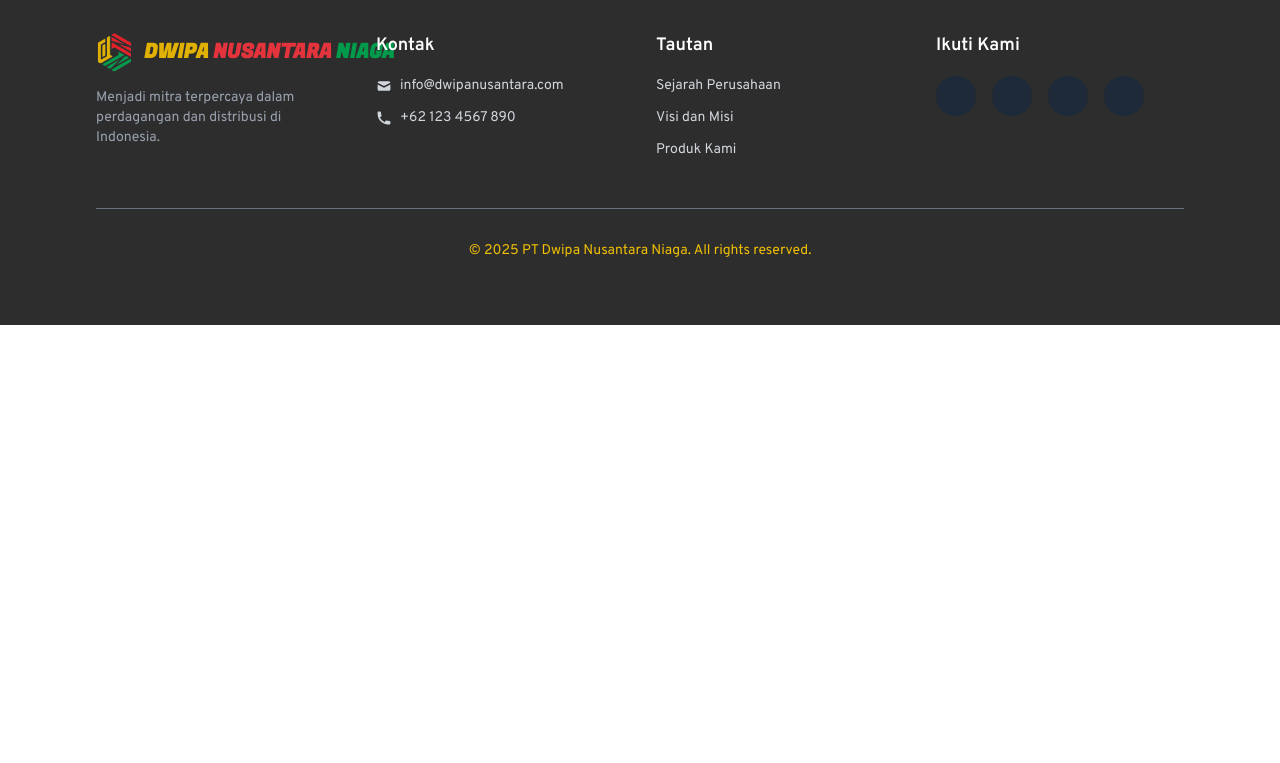
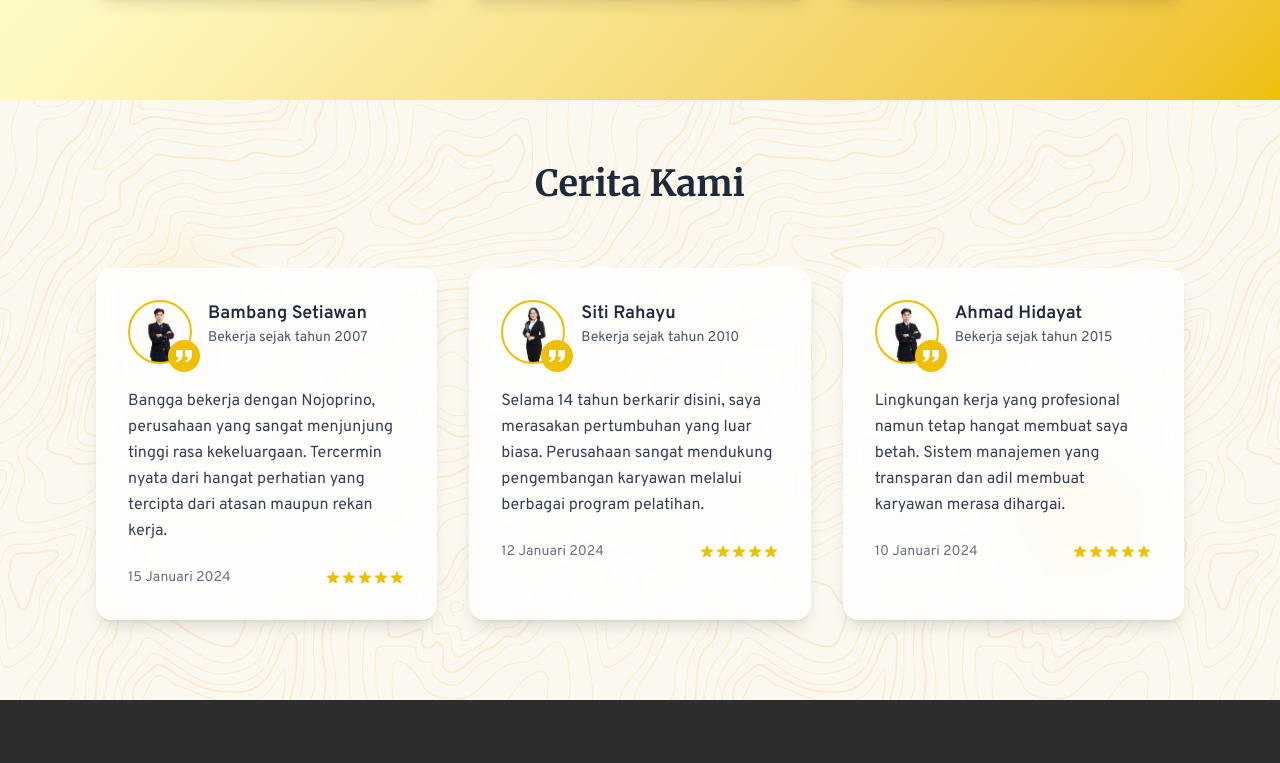
Before and after one commit to irfanfaiz25/dnn-company-profile, a React (Vite) app: page /tim-manajemen in a window 1280 px wide. Shown: the part 1264-2027 px from the top of the page. Before the commit the page ends 1589 px from the top, so only its background shows below. Built offline with nearby package versions, Linux system fonts and the light colour scheme.

Commit message:
feat: create testimonial section in tim & manajemen page

```diff
--- a/src/Pages/TimManajemen.jsx
+++ b/src/Pages/TimManajemen.jsx
@@ -37,6 +37,33 @@ const TimManajemen = () => {
       image: Profile2,
       description:
         "Profesional pemasaran kreatif dengan keahlian dalam pemasaran digital dan pengembangan merek. Memimpin kampanye sukses untuk perusahaan Fortune 100. Mencapai peningkatan 150% dalam keterlibatan media sosial dan pertumbuhan pangsa pasar 40% melalui strategi pemasaran inovatif.",
+    },
+  ];
+
+  const testimonials = [
+    {
+      name: "Bambang Setiawan",
+      position: "Bekerja sejak tahun 2007",
+      message:
+        "Bangga bekerja dengan Nojoprino, perusahaan yang sangat menjunjung tinggi rasa kekeluargaan. Tercermin nyata dari hangat perhatian yang tercipta dari atasan maupun rekan kerja.",
+      image: Profile1,
+      date: "15 Januari 2024",
+    },
+    {
+      name: "Siti Rahayu",
+      position: "Bekerja sejak tahun 2010",
+      message:
+        "Selama 14 tahun berkarir disini, saya merasakan pertumbuhan yang luar biasa. Perusahaan sangat mendukung pengembangan karyawan melalui berbagai program pelatihan.",
+      image: Profile2,
+      date: "12 Januari 2024",
+    },
+    {
+      name: "Ahmad Hidayat",
+      position: "Bekerja sejak tahun 2015",
+      message:
+        "Lingkungan kerja yang profesional namun tetap hangat membuat saya betah. Sistem manajemen yang transparan dan adil membuat karyawan merasa dihargai.",
+      image: Profile1,
+      date: "10 Januari 2024",
     },
   ];
 
@@ -101,7 +128,8 @@ const TimManajemen = () => {
   const [selectedProfile, setSelectedProfile] = useState(teams[0]);
 
   return (
-    <div className="w-full h-full pt-6 pb-20 bg-gradient-to-br from-white via-yellow-100 to-primary-gold overflow-hidden">
+    <div className="w-full h-full">
+      <div className="pt-6 bg-gradient-to-br from-white via-yellow-100 to-primary-gold overflow-hidden">
         <div className="w-full h-screen relative">
           <div className="container mx-auto px-16 h-full flex items-center justify-between">
             {/* Left side - Text content */}
@@ -193,7 +221,7 @@ const TimManajemen = () => {
           </div>
         </div>
 
-      <div className="container mx-auto mt-16">
+        <div className="container mx-auto mt-10 h-[500px] flex flex-col justify-center">
           <motion.h2
             initial={{ opacity: 0, y: 20 }}
             whileInView={{ opacity: 1, y: 0 }}
@@ -260,6 +288,141 @@ const TimManajemen = () => {
           </motion.div>
         </div>
       </div>
+
+      <div className="mx-auto px-24 py-16 min-h-[600px] section-background">
+        <motion.h2
+          initial={{ opacity: 0, y: 20 }}
+          whileInView={{ opacity: 1, y: 0 }}
+          viewport={{ once: true }}
+          transition={{ duration: 0.6 }}
+          className="text-4xl font-display font-bold text-center text-gray-800 mb-16"
+        >
+          Cerita Kami
+        </motion.h2>
+
+        <div className="relative">
+          {/* Decorative elements */}
+          <motion.div
+            initial={{ opacity: 0, scale: 0.5 }}
+            whileInView={{ opacity: 1, scale: 1 }}
+            transition={{ duration: 0.8 }}
+            className="absolute -top-6 left-10 w-20 h-20 bg-primary-gold/10 rounded-full blur-xl"
+          />
+          <motion.div
+            initial={{ opacity: 0, scale: 0.5 }}
+            whileInView={{ opacity: 1, scale: 1 }}
+            transition={{ duration: 0.8, delay: 0.2 }}
+            className="absolute bottom-10 right-10 w-32 h-32 bg-primary-gold/20 rounded-full blur-xl"
+          />
+
+          <motion.div
+            initial={{ opacity: 0, y: 50 }}
+            whileInView={{ opacity: 1, y: 0 }}
+            viewport={{ once: true, margin: "-100px" }}
+            transition={{ duration: 0.8, staggerChildren: 0.2 }}
+            className="grid grid-cols-3 gap-8 relative z-10"
+          >
+            {testimonials.map((testimonial, index) => (
+              <motion.div
+                key={index}
+                initial={{ opacity: 0, y: 30 }}
+                whileInView={{ opacity: 1, y: 0 }}
+                viewport={{ once: true }}
+                transition={{
+                  duration: 0.5,
+                  delay: index * 0.2,
+                  type: "spring",
+                  stiffness: 100,
+                }}
+                whileHover={{
+                  scale: 1.02,
+                  y: -8,
+                  transition: { duration: 0.3 },
+                }}
+                className="bg-white/80 backdrop-blur-sm p-8 rounded-2xl shadow-lg hover:shadow-2xl transition-all duration-300 group"
+              >
+                <motion.div
+                  className="flex items-start mb-6"
+                  initial={{ x: -20 }}
+                  whileInView={{ x: 0 }}
+                  transition={{ duration: 0.5, delay: index * 0.3 }}
+                >
+                  <div className="relative">
+                    <motion.div
+                      className="w-16 h-16 rounded-full overflow-hidden border-2 border-primary-gold"
+                      whileHover={{ scale: 1.1 }}
+                      transition={{ type: "spring", stiffness: 300 }}
+                    >
+                      <img
+                        src={testimonial.image}
+                        alt={testimonial.name}
+                        className="w-full h-full object-contain"
+                      />
+                    </motion.div>
+                    <motion.div
+                      className="absolute -bottom-2 -right-2 bg-primary-gold text-white p-2 rounded-full"
+                      whileHover={{ rotate: 180 }}
+                      transition={{ duration: 0.3 }}
+                    >
+                      <svg
+                        className="w-4 h-4"
+                        fill="currentColor"
+                        viewBox="0 0 24 24"
+                      >
+                        <path d="M9.983 3v7.391c0 5.704-3.731 9.57-8.983 10.609l-.995-2.151c2.432-.917 3.995-3.638 3.995-5.849h-4v-10h9.983zm14.017 0v7.391c0 5.704-3.748 9.571-9 10.609l-.996-2.151c2.433-.917 3.996-3.638 3.996-5.849h-3.983v-10h9.983z" />
+                      </svg>
+                    </motion.div>
+                  </div>
+                  <div className="ml-4">
+                    <motion.h3
+                      className="text-lg font-semibold text-gray-800 group-hover:text-primary-gold transition-colors"
+                      whileHover={{ scale: 1.05 }}
+                    >
+                      {testimonial.name}
+                    </motion.h3>
+                    <p className="text-sm text-gray-600">
+                      {testimonial.position}
+                    </p>
+                  </div>
+                </motion.div>
+                <motion.p
+                  className="text-gray-700 leading-relaxed"
+                  initial={{ opacity: 0 }}
+                  whileInView={{ opacity: 1 }}
+                  transition={{ duration: 0.5, delay: index * 0.4 }}
+                >
+                  {testimonial.message}
+                </motion.p>
+                <motion.div
+                  className="mt-6 flex items-center justify-between"
+                  initial={{ opacity: 0 }}
+                  whileInView={{ opacity: 1 }}
+                  transition={{ duration: 0.5, delay: index * 0.5 }}
+                >
+                  <p className="text-sm text-gray-500">{testimonial.date}</p>
+                  <div className="flex text-primary-gold">
+                    {[...Array(5)].map((_, i) => (
+                      <motion.svg
+                        key={i}
+                        className="w-4 h-4"
+                        fill="currentColor"
+                        viewBox="0 0 20 20"
+                        initial={{ opacity: 0, scale: 0 }}
+                        whileInView={{ opacity: 1, scale: 1 }}
+                        transition={{ duration: 0.3, delay: i * 0.1 }}
+                        whileHover={{ scale: 1.2, rotate: 180 }}
+                      >
+                        <path d="M9.049 2.927c.3-.921 1.603-.921 1.902 0l1.07 3.292a1 1 0 00.95.69h3.462c.969 0 1.371 1.24.588 1.81l-2.8 2.034a1 1 0 00-.364 1.118l1.07 3.292c.3.921-.755 1.688-1.54 1.118l-2.8-2.034a1 1 0 00-1.175 0l-2.8 2.034c-.784.57-1.838-.197-1.539-1.118l1.07-3.292a1 1 0 00-.364-1.118L2.98 8.72c-.783-.57-.38-1.81.588-1.81h3.461a1 1 0 00.951-.69l1.07-3.292z" />
+                      </motion.svg>
+                    ))}
+                  </div>
+                </motion.div>
+              </motion.div>
+            ))}
+          </motion.div>
+        </div>
+      </div>
+    </div>
   );
 };
 
```
Lines whose indentation alone changed are shown as unchanged.
